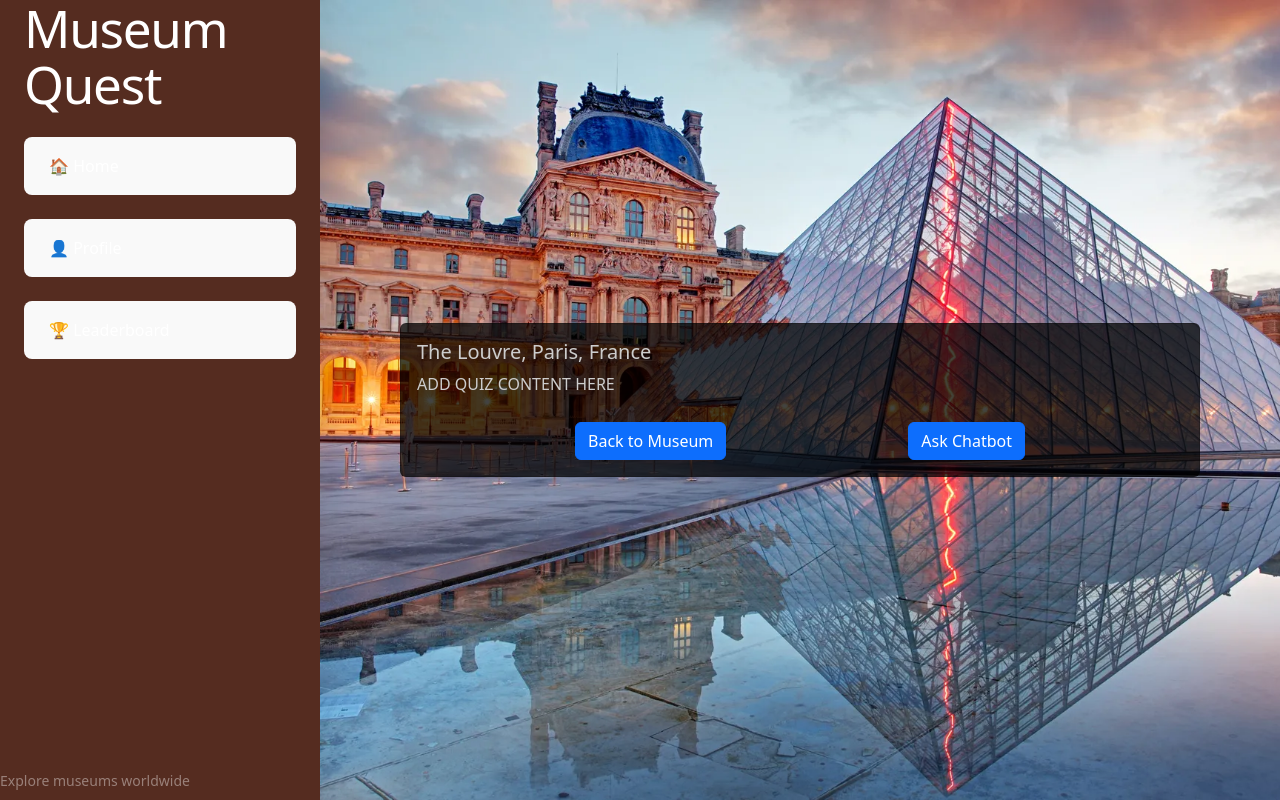
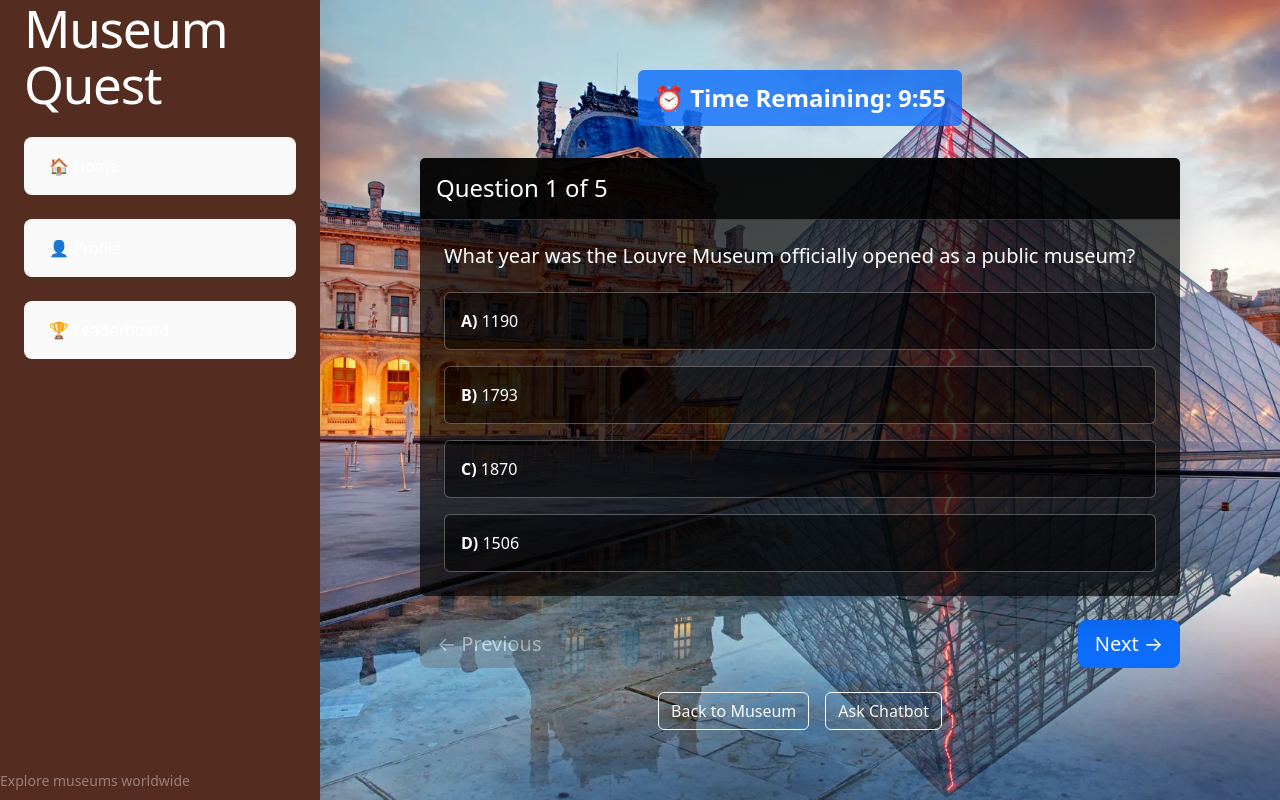
Before and after one commit to 23f2004208/MuseumQuest, a React (Vite) app in the folder frontend/: page /quiz/1 in a window 1280 px wide. Built offline with nearby package versions, Linux system fonts and the light colour scheme; no server answers.

Commit message:
Implementing Mayura Pallavi's interface to add quiz functionality to QuizPage component, including timer, question navigation, and score calculation. Implement quiz completion logic with XP rewards based on performance. Update UI to display quiz questions and options dynamically.

```diff
--- a/frontend/src/pages/QuizPage.jsx
+++ b/frontend/src/pages/QuizPage.jsx
@@ -1,6 +1,7 @@
 import { useParams, useNavigate } from 'react-router-dom';
 import { useEffect, useState } from 'react';
 import { museums } from '../data/museums';
+import { quizzes } from '../data/quizzes';
 import confetti from 'canvas-confetti';
 import { auth } from '../firebase';
 import { onAuthStateChanged } from 'firebase/auth';
@@ -46,10 +47,18 @@
     const { id } = useParams();
     const navigate = useNavigate();
     const museum = museums.find(m => m.id === parseInt(id));
+    const quiz = quizzes.find(q => q.museumId === parseInt(id));
+
     const [stampAwarded, setStampAwarded] = useState(false);
     const [xpNotification, setXpNotification] = useState(null);
     const [user, setUser] = useState(null);
     const [userLoading, setUserLoading] = useState(true);
+
+    // Quiz state
+    const [currentQuestion, setCurrentQuestion] = useState(0);
+    const [selectedAnswers, setSelectedAnswers] = useState({});
+    const [timeLeft, setTimeLeft] = useState(600); // 10 minutes in seconds
+    const [quizCompleted, setQuizCompleted] = useState(false);
 
     useEffect(() => {
         // Check authentication state
@@ -68,6 +77,25 @@
         }
     }, [museum, user, userLoading]);
 
+    // Timer countdown
+    useEffect(() => {
+        if (quizCompleted || timeLeft <= 0) return;
+
+        const timer = setInterval(() => {
+            setTimeLeft((prev) => {
+                if (prev <= 1) {
+                    clearInterval(timer);
+                    alert('Time is up!');
+                    handleQuizSubmit();
+                    return 0;
+                }
+                return prev - 1;
+            });
+        }, 1000);
+
+        return () => clearInterval(timer);
+    }, [quizCompleted, timeLeft]);
+
     const handleAwardStamp = async (stampType, museumId) => {
         // Check if user is logged in
         if (!user) {
@@ -76,7 +104,7 @@
         }
 
         try {
-            const xpGained = 10; // VISITED stamp gives 10 XP
+            const xpGained = stampType === 'VISITED' ? 10 : 50; // VISITED: 10 XP, QUIZ_COMPLETED: 50 XP
             const result = await awardStamp(user.uid, stampType, museumId, xpGained);
 
             if (result.success) {
@@ -97,12 +125,70 @@
         }
     };
 
-    if (!museum) {
+    const selectOption = (optionIndex) => {
+        setSelectedAnswers({
+            ...selectedAnswers,
+            [currentQuestion]: optionIndex
+        });
+    };
+
+    const previousQuestion = () => {
+        if (currentQuestion > 0) {
+            setCurrentQuestion(currentQuestion - 1);
+        }
+    };
+
+    const nextQuestion = () => {
+        if (currentQuestion < quiz.questions.length - 1) {
+            setCurrentQuestion(currentQuestion + 1);
+        } else {
+            handleQuizSubmit();
+        }
+    };
+
+    const handleQuizSubmit = () => {
+        if (quizCompleted) return;
+
+        setQuizCompleted(true);
+
+        // Calculate score
+        let correctCount = 0;
+        quiz.questions.forEach((q, index) => {
+            if (selectedAnswers[index] === q.correctAnswer) {
+                correctCount++;
+            }
+        });
+
+        const score = (correctCount / quiz.questions.length) * 100;
+
+        confetti({
+            particleCount: 200,
+            spread: 100,
+            origin: { y: 0.6 }
+        });
+
+        alert(`Quiz completed!\nYou scored ${correctCount}/${quiz.questions.length} (${score.toFixed(0)}%)`);
+
+        // Award quiz completion stamp only if score is 80% or higher
+        if (user && score >= 80) {
+            handleAwardStamp('QUIZ_COMPLETED', museum.id);
+        } else if (user && score < 80) {
+            alert('You need to score at least 80% to earn the quiz completion bonus (50 XP).');
+        }
+    };
+
+    const formatTime = (seconds) => {
+        const minutes = Math.floor(seconds / 60);
+        const secs = seconds % 60;
+        return `${minutes}:${secs.toString().padStart(2, '0')}`;
+    };
+
+    if (!museum || !quiz) {
         return (
             <div className="museum-detail-container">
                 <div className="card museum-card">
                     <div className="card-body">
-                        <h5 className="card-title">Museum not found</h5>
+                        <h5 className="card-title">Museum or quiz not found</h5>
                         <button onClick={() => navigate('/')} className="btn btn-primary">
                             Back to Map
                         </button>
@@ -111,6 +197,8 @@
             </div>
         );
     }
+
+    const currentQuestionData = quiz.questions[currentQuestion];
 
     return (
         <div className="flex h-screen w-screen overflow-hidden">
@@ -137,31 +225,98 @@
                         onComplete={() => setXpNotification(null)}
                     />
                 )}
-                <div className="card" style={{
-                    width: '50rem',
-                    backgroundColor: 'rgba(0, 0, 0, 0.736)',
-                    color: 'rgb(205, 205, 205)',
-                }}>
-                    <div className="card-body" style={{
-                        alignItems: 'center',
-                        textAlign: 'justify',
-                    }}>
-                        <h5 className="card-title">{museum.name}, {museum.city}, {museum.country}</h5>
-                        <p className="card-text">ADD QUIZ CONTENT HERE</p>
-                        <div className="flex flex-row justify-evenly w-full gap-4 mt-4">
-                            <a href="#" className="btn btn-primary" onClick={(e) => {
-                                e.preventDefault();
-                                navigate(`/museum/${museum.id}`);
-                            }}>
-                                Back to Museum
-                            </a>
-                            <a href="#" className="btn btn-primary" onClick={(e) => {
-                                e.preventDefault();
-                                navigate(`/chatbot/${museum.id}`);
-                            }}>
-                                Ask Chatbot
-                            </a>
+                <div style={{ maxWidth: '800px', width: '100%', padding: '20px' }}>
+                    {/* Timer */}
+                    <div style={{ textAlign: 'center', marginBottom: '1.5rem' }}>
+                        <h3
+                            className="badge p-3"
+                            style={{
+                                fontSize: '1.5rem',
+                                backgroundColor: timeLeft < 60 ? 'rgba(220, 53, 69, 0.8)' : 'rgba(13, 110, 253, 0.8)',
+                                color: 'white'
+                            }}
+                        >
+                            ⏰ Time Remaining: <span>{formatTime(timeLeft)}</span>
+                        </h3>
+                    </div>
+
+                    {/* Quiz Container */}
+                    <div className="card shadow-lg" style={{ backgroundColor: 'rgba(0, 0, 0, 0.7)', border: 'none' }}>
+                        <div
+                            className="card-header text-white p-3"
+                            style={{
+                                backgroundColor: 'rgba(0, 0, 0, 0.8)',
+                                borderBottom: '1px solid rgba(255, 255, 255, 0.2)'
+                            }}
+                        >
+                            <h4 className="mb-0">
+                                Question <span>{currentQuestion + 1}</span> of {quiz.questions.length}
+                            </h4>
                         </div>
+                        <div className="card-body p-4">
+                            {/* Question */}
+                            <h5 className="card-title mb-4 text-white">
+                                {currentQuestionData.question}
+                            </h5>
+
+                            {/* Options */}
+                            <div className="d-grid gap-3">
+                                {currentQuestionData.options.map((option, index) => {
+                                    const isSelected = selectedAnswers[currentQuestion] === index;
+                                    const optionLetter = String.fromCharCode(65 + index); // A, B, C, D
+
+                                    return (
+                                        <button
+                                            key={index}
+                                            className="btn text-start p-3 text-white"
+                                            style={{
+                                                backgroundColor: isSelected ? 'rgba(255, 255, 255, 0.2)' : 'rgba(0, 0, 0, 0.5)',
+                                                border: isSelected ? '2px solid rgba(255, 255, 255, 0.9)' : '1px solid rgba(255, 255, 255, 0.3)',
+                                                transform: isSelected ? 'scale(1.02)' : 'scale(1)',
+                                                transition: 'all 0.3s ease'
+                                            }}
+                                            onClick={() => selectOption(index)}
+                                        >
+                                            <strong>{optionLetter})</strong> {option}
+                                        </button>
+                                    );
+                                })}
+                            </div>
+                        </div>
+                    </div>
+
+                    {/* Navigation Buttons */}
+                    <div className="d-flex justify-content-between mt-4">
+                        <button
+                            className="btn btn-secondary btn-lg"
+                            onClick={previousQuestion}
+                            disabled={currentQuestion === 0}
+                            style={{ opacity: currentQuestion === 0 ? 0.5 : 1 }}
+                        >
+                            ← Previous
+                        </button>
+                        <button
+                            className="btn btn-primary btn-lg"
+                            onClick={nextQuestion}
+                        >
+                            {currentQuestion === quiz.questions.length - 1 ? 'Submit Quiz' : 'Next →'}
+                        </button>
+                    </div>
+
+                    {/* Additional Navigation */}
+                    <div className="d-flex justify-content-center gap-3 mt-4">
+                        <button
+                            className="btn btn-outline-light"
+                            onClick={() => navigate(`/museum/${museum.id}`)}
+                        >
+                            Back to Museum
+                        </button>
+                        <button
+                            className="btn btn-outline-light"
+                            onClick={() => navigate(`/chatbot/${museum.id}`)}
+                        >
+                            Ask Chatbot
+                        </button>
                     </div>
                 </div>
             </div>
```
